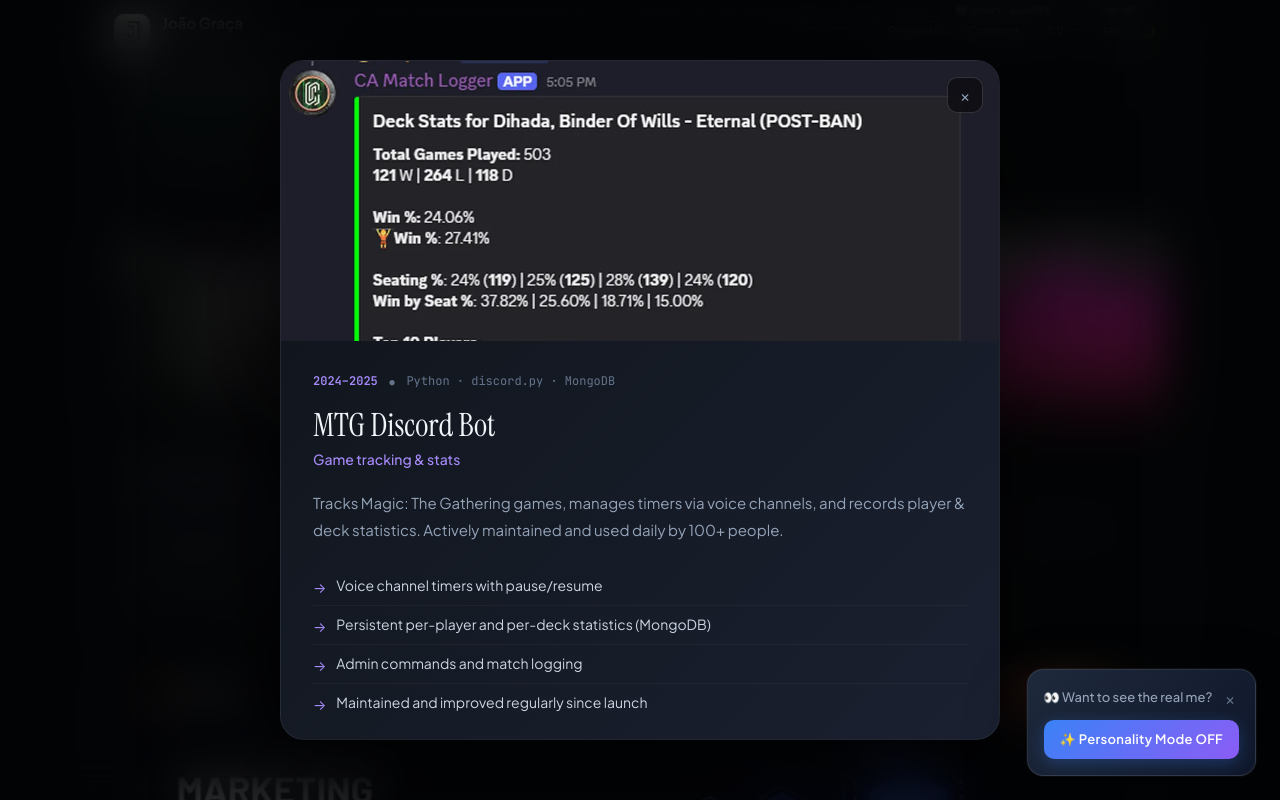
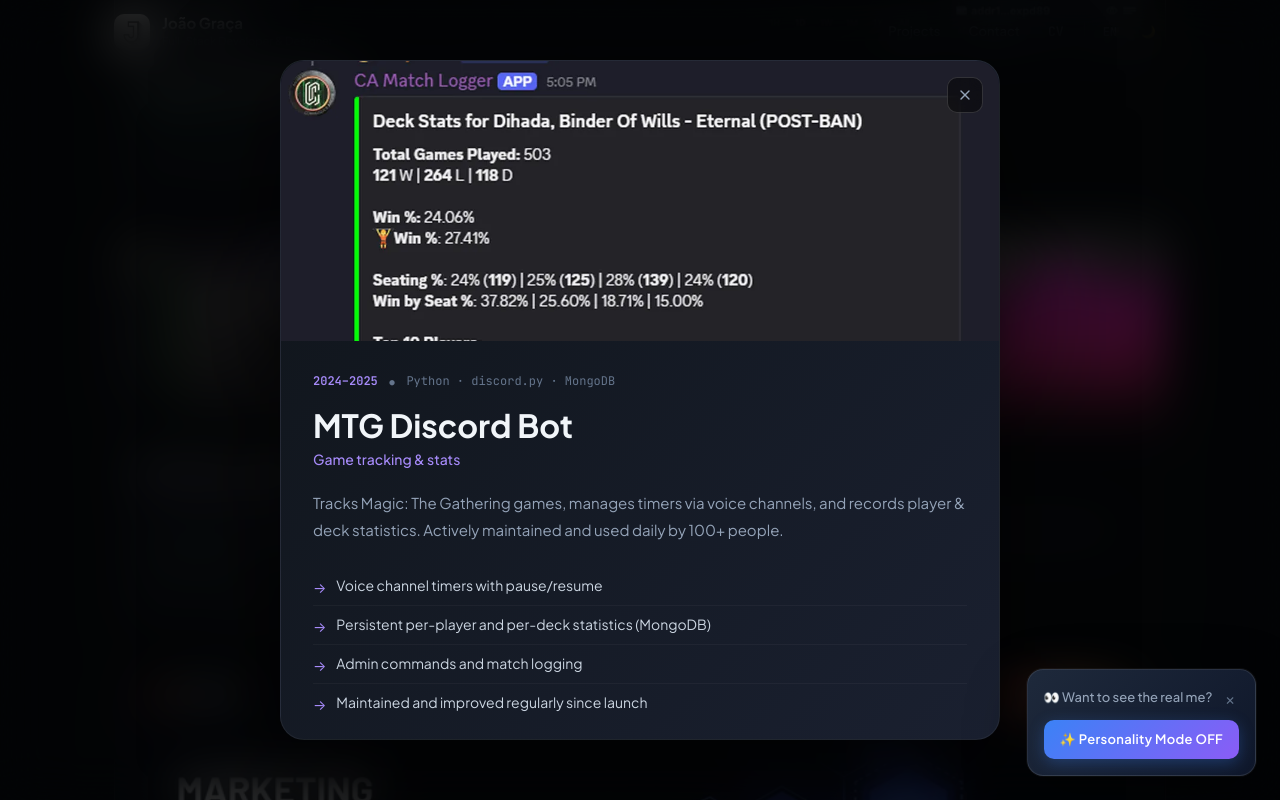
Before and after one commit to greengraca/Portfolio-joaograca.work, a React (Vite) app: page / in a window 1280 px wide. Both pictures are taken after a click on the element 372 px from the left and 1523 px from the top of the page. Shown: the part 1083-1883 px from the top of the page. Built offline with nearby package versions, Linux system fonts and the light colour scheme.

Commit message:
Changes to the presentation of github portfolio projects

```diff
--- a/src/components/ProjectCard.jsx
+++ b/src/components/ProjectCard.jsx
@@ -8,11 +8,12 @@
   const [hovered, setHovered] = useState(false)
   const { personality } = usePersonality()
 
-  const coverSrc = project.cover
-    ? `${project.cover}-800.webp`
-    : project.images?.[0]
-      ? `${project.images[0]}-800.webp`
-      : "/images/placeholder.png"
+  const isExternal = (src) => src?.startsWith("http")
+  const hasImage = project.cover || project.images?.length > 0
+  const rawCover = project.cover || project.images?.[0] || null
+  const coverSrc = rawCover
+    ? (isExternal(rawCover) ? rawCover : `${rawCover}-800.webp`)
+    : null
 
   /*
    * GAP FIX:
@@ -51,6 +52,7 @@
     >
       {/* Image wrapper — NO overflow:hidden! Card is the only clip boundary. */}
       <div style={{ position: "relative", width: "100%", height: 200, flexShrink: 0 }}>
+        {hasImage && coverSrc ? (
           <img
             src={coverSrc}
             alt={project.title}
@@ -65,6 +67,15 @@
             }}
             onError={(e) => { e.target.style.display = "none" }}
           />
+        ) : (
+          <div style={{
+            width: "100%", height: "100%",
+            background: `linear-gradient(135deg, ${project.color}25, ${project.color}08)`,
+            display: "flex", alignItems: "center", justifyContent: "center",
+          }}>
+            {project.icon && <span style={{ fontSize: 48, opacity: 0.6 }}>{project.icon}</span>}
+          </div>
+        )}
 
         {/* Gradient extends 10px BELOW the 200px wrapper to cover scaled image bleed */}
         <div style={{
@@ -91,7 +102,7 @@
         style={{ position: "relative", zIndex: 3, background: "var(--card-inner-bg)" }}>
         <div className="flex items-start gap-2">
           <div className="flex-1 min-w-0">
-            <h3 className="font-display text-[22px] font-normal mb-1 leading-tight" style={{ color: "var(--text-primary)" }}>
+            <h3 className="font-body text-[22px] font-semibold mb-1 leading-tight" style={{ color: "var(--text-primary)" }}>
               {project.title}
             </h3>
             <p className="text-xs font-semibold font-mono mb-3" style={{ color: project.accentDark }}>
--- a/src/components/ProjectModal.jsx
+++ b/src/components/ProjectModal.jsx
@@ -1,4 +1,5 @@
 import { useEffect, useState, useCallback } from "react"
+import { X } from "lucide-react"
 import { useI18n } from "../i18n/I18nProvider"
 import { usePersonality } from "../contexts/PersonalityContext"
 
@@ -28,9 +29,12 @@
     return () => { document.body.style.overflow = ""; window.removeEventListener("keydown", h) }
   }, [onClose, lightboxIdx])
 
-  const coverSrc = project.cover
-    ? `${project.cover}-1200.webp`
-    : project.images?.[0] ? `${project.images[0]}-1200.webp` : "/images/placeholder.png"
+  const isExternal = (src) => src?.startsWith("http")
+  const hasImage = project.cover || project.images?.length > 0
+  const rawCover = project.cover || project.images?.[0] || null
+  const coverSrc = rawCover
+    ? (isExternal(rawCover) ? rawCover : `${rawCover}-1200.webp`)
+    : null
 
   const prev = useCallback(() => setLightboxIdx(i => (i - 1 + allImages.length) % allImages.length), [allImages.length])
   const next = useCallback(() => setLightboxIdx(i => (i + 1) % allImages.length), [allImages.length])
@@ -52,17 +56,26 @@
 
           {/* Close button overlaid on image */}
           <button onClick={onClose}
-            className="absolute top-4 right-4 z-20 w-9 h-9 rounded-[10px] border bg-black/50 backdrop-blur-[10px] text-base flex items-center justify-center cursor-pointer hover:bg-black/70 transition"
-            style={{ borderColor: "rgba(255,255,255,0.15)", color: "#94a3b8" }}>×</button>
+            className="absolute top-4 right-4 z-20 w-9 h-9 rounded-[10px] border bg-black/50 backdrop-blur-[10px] flex items-center justify-center cursor-pointer hover:bg-black/70 transition"
+            style={{ borderColor: "rgba(255,255,255,0.15)", color: "#94a3b8" }}>
+            <X size={16} />
+          </button>
 
           {/* Cover image — flush to top */}
-          <div className="w-full overflow-hidden cursor-pointer rounded-t-3xl"
-            style={{ height: 280, background: `linear-gradient(135deg, ${project.color}20, ${project.color}08)` }}
-            onClick={() => allImages.length > 0 && setLightboxIdx(0)}>
-            <img src={coverSrc} alt={title}
-              className="w-full h-full object-cover object-top hover:scale-[1.02] transition-transform duration-500"
-              style={{ display: "block" }}
-              onError={(e) => { e.target.style.display = "none" }} />
+          <div className="w-full overflow-hidden rounded-t-3xl"
+            style={{ height: 280, background: `linear-gradient(135deg, ${project.color}25, ${project.color}08)` }}
+            onClick={() => allImages.length > 0 && setLightboxIdx(0)}
+            {...(allImages.length > 0 ? { className: "w-full overflow-hidden cursor-pointer rounded-t-3xl" } : {})}>
+            {hasImage && coverSrc ? (
+              <img src={coverSrc} alt={title}
+                className="w-full h-full object-cover object-top hover:scale-[1.02] transition-transform duration-500"
+                style={{ display: "block" }}
+                onError={(e) => { e.target.style.display = "none" }} />
+            ) : (
+              <div style={{ width: "100%", height: "100%", display: "flex", alignItems: "center", justifyContent: "center" }}>
+                {project.icon && <span style={{ fontSize: 64, opacity: 0.5 }}>{project.icon}</span>}
+              </div>
+            )}
           </div>
 
           <div className="px-6 md:px-8 pt-7 pb-9">
@@ -72,7 +85,7 @@
               <span className="text-xs font-mono" style={{ color: "var(--text-muted)" }}>{project.tech.join(" · ")}</span>
             </div>
 
-            <h2 className="font-display text-[28px] md:text-[32px] font-normal mb-1 leading-tight" style={{ color: "var(--text-primary)" }}>{title}</h2>
+            <h2 className="font-body text-[28px] md:text-[32px] font-bold mb-1 leading-tight" style={{ color: "var(--text-primary)" }}>{title}</h2>
             <p className="text-sm font-medium mb-5" style={{ color: project.accentDark }}>{subtitle}</p>
             <p className="font-body text-[15px] leading-[1.8] mb-6" style={{ color: "var(--text-secondary)" }}>{description}</p>
 
@@ -94,7 +107,7 @@
                   <a key={i} href={l.href} target="_blank" rel="noopener noreferrer"
                     className="modal-link font-body px-4 py-2.5 rounded-[10px] border text-[13px] font-semibold no-underline flex items-center gap-1.5"
                     style={{ borderColor: personality ? "rgba(245,158,11,0.2)" : "var(--border)", color: "var(--text-primary)" }}>
-                    {linkLabels[l.id] || l.id} ↗
+                    {linkLabels[l.id] || l.label || l.id.charAt(0).toUpperCase() + l.id.slice(1)} ↗
                   </a>
                 ))}
               </div>
@@ -108,7 +121,7 @@
                     <button key={i} onClick={() => setLightboxIdx(i)}
                       className="gallery-thumb relative rounded-xl overflow-hidden border transition group cursor-pointer"
                       style={{ borderColor: "var(--border-subtle)" }}>
-                      <img src={`${base}-800.webp`} alt={`${title} ${i + 1}`} loading="lazy"
+                      <img src={isExternal(base) ? base : `${base}-800.webp`} alt={`${title} ${i + 1}`} loading="lazy"
                         className="w-full h-28 md:h-32 object-cover object-top group-hover:scale-[1.03] transition-transform duration-300"
                         style={{ display: "block" }}
                         onError={(e) => { e.target.src = "/images/placeholder.png" }} />
@@ -126,7 +139,7 @@
         <div className="fixed inset-0 z-[200] bg-black/90 backdrop-blur-sm flex items-center justify-center p-4"
           onClick={(e) => { if (e.target === e.currentTarget) setLightboxIdx(-1) }}>
           <div className="relative max-w-5xl w-full">
-            <img src={`${allImages[lightboxIdx]}-1200.webp`} alt={`${title}`}
+            <img src={isExternal(allImages[lightboxIdx]) ? allImages[lightboxIdx] : `${allImages[lightboxIdx]}-1200.webp`} alt={`${title}`}
               className="w-full max-h-[80vh] object-contain rounded-xl"
               onError={(e) => { e.target.src = "/images/placeholder.png" }} />
             <button onClick={() => setLightboxIdx(-1)}
--- a/src/data/github-projects.json
+++ b/src/data/github-projects.json
@@ -1,19 +1,33 @@
 [
   {
     "id": "taskpad",
-    "title": "Taskpad",
-    "subtitle": "A notepad like, lightweight to-do list to manage your proje…",
-    "description": "A notepad like, lightweight to-do list to manage your projects and tasks",
-    "details": [],
+    "title": "TaskPad",
+    "subtitle": "Your tasks, everywhere — PWA and desktop in one codebase",
+    "description": "A task manager built for speed and real-time collaboration. Local-first optimistic updates keep the UI instant while Firestore syncs everything in the background. Ships as both a PWA on Vercel and a native desktop app via Tauri, from a single React codebase with zero state libraries.",
+    "details": [
+      "Real-time team collaboration with shared projects, invites, and pixel-art avatars",
+      "Built-in notes system with Markdown rendering and wikilink navigation",
+      "Local-first architecture — optimistic updates with debounced cloud sync",
+      "Custom drag-and-drop hooks for task, tab, and shortcut reordering",
+      "Ships as PWA and native desktop app (Tauri) from one codebase"
+    ],
     "year": "2026",
     "tech": [
-      "JavaScript"
+      "React",
+      "Vite",
+      "Firebase",
+      "Tauri",
+      "CSS"
     ],
     "color": "#F59E0B",
     "accentDark": "#FBBF24",
-    "icon": null,
-    "cover": null,
-    "images": [],
+    "icon": "📋",
+    "cover": "https://raw.githubusercontent.com/greengraca/taskpad/master/.portfolio/cover.png",
+    "images": [
+      "https://raw.githubusercontent.com/greengraca/taskpad/master/.portfolio/1.png",
+      "https://raw.githubusercontent.com/greengraca/taskpad/master/.portfolio/2.png",
+      "https://raw.githubusercontent.com/greengraca/taskpad/master/.portfolio/3.png"
+    ],
     "links": [
       {
         "id": "github",
```
Also changed, not shown: scripts/fetch-github-projects.mjs (+46 -9 lines). Lines whose indentation alone changed are shown as unchanged.
